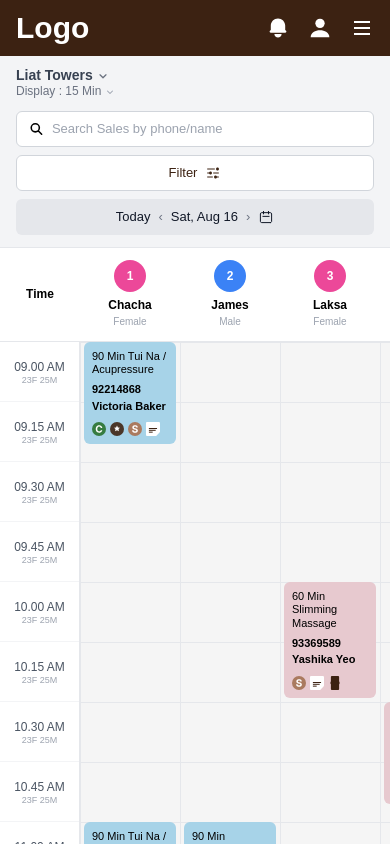
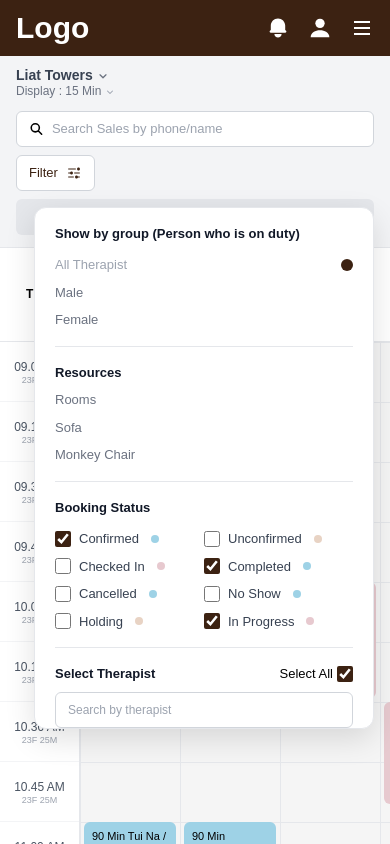
Before and after one commit to Prachi2142001/wellness-booking-management-system-, a React (Create React App) app: page / in a window 390 px wide. Both pictures are taken after a click on the button "Filter". Built offline with nearby package versions, Linux system fonts and the light colour scheme; no server answers.

Commit message:
Implemented filter functionality

```diff
--- a/src/App.css
+++ b/src/App.css
@@ -36,3 +36,17 @@
     transform: rotate(360deg);
   }
 }
+
+.custom-scroll::-webkit-scrollbar {
+  width: 6px;
+}
+
+.custom-scroll::-webkit-scrollbar-track {
+  background: transparent;
+}
+
+.custom-scroll::-webkit-scrollbar-thumb {
+  background-color: #f59e0b;
+  border-radius: 999px;
+  height: 40px;
+}
--- a/src/App.js
+++ b/src/App.js
@@ -1,11 +1,14 @@
 import "./App.css";
 import CalendarPage from "./pages/CalendarPage";
+import { FilterProvider } from "./context/FilterContext";
 
 function App() {
   return (
-    <div className="w-full min-h-screen bg-[#f5f5f5]">
-      <CalendarPage />
-    </div>
+    <FilterProvider>
+      <div className="w-full min-h-screen bg-[#f5f5f5]">
+        <CalendarPage />
+      </div>
+    </FilterProvider>
   );
 }
 
--- a/src/components/calender/BookingCard.js
+++ b/src/components/calender/BookingCard.js
@@ -7,10 +7,11 @@ import StarIcon from "../common/icons/StarIcon";
 
 const BookingCard = ({ booking }) => {
   const statusStyles = {
-    confirmed: "bg-[#A7D3E8]",
-    in_progress: "bg-[#E7C9CF]",
-    cancelled: "bg-[#D1D5DB]",
-  };
+  confirmed: "bg-[#9ED2E6]",
+  in_progress: "bg-[#E7C9CF]",
+  completed: "bg-[#D1D5DB]",
+  cancelled: "bg-[#D1D5DB]",
+};
 
   return (
     <div
--- a/src/components/calender/CalendarGrid.js
+++ b/src/components/calender/CalendarGrid.js
@@ -1,12 +1,32 @@
 import { therapists } from "../../data/therapists";
 import { bookings } from "../../data/bookings";
 import BookingCard from "./BookingCard";
+import { useFilters } from "../../context/FilterContext";
 
 const CalendarGrid = () => {
+  const { filters } = useFilters();
+
   const rows = 32;
   const rowHeight = 60;
   const columnWidth = 100;
 
+  const filteredBookings = bookings.filter((b) => {
+    const matchStatus =
+      filters.status.length === 0 || filters.status.includes(b.status);
+
+    const matchTherapist =
+      filters.therapists.length === 0 ||
+      filters.therapists.includes(b.therapistId);
+
+    const matchSearch =
+      !filters.search ||
+      b.client.toLowerCase().includes(filters.search.toLowerCase()) ||
+      b.phone.includes(filters.search);
+
+    return matchStatus && matchTherapist && matchSearch;
+  });
+
+  // 📍 Position helpers
   const getTop = (time) => {
     const [h, m] = time.split(":").map(Number);
     const totalMinutes = (h - 9) * 60 + m;
@@ -42,7 +62,7 @@ const CalendarGrid = () => {
         }}
       />
 
-      {bookings.map((b) => (
+      {filteredBookings.map((b) => (
         <div
           key={b.id}
           style={{
--- a/src/components/calender/CalenderHeader.js
+++ b/src/components/calender/CalenderHeader.js
@@ -1,9 +1,13 @@
+import { useState } from "react";
 import FilterIcon from "../common/icons/FilterIcon";
 import DropdownIcon from "../common/icons/DropDownIcon";
 import SearchIcon from "../common/icons/SearchIcon";
 import CalendarIcon from "../common/icons/CalenderIcon";
 
+import FilterModal from "./FilterModal";
+
 const CalendarHeader = () => {
+  const [showFilter, setShowFilter] = useState(false);
   return (
     <div className="w-full bg-[#F3F4F6] border-b border-gray-200 px-4 sm:px-6 py-3">
       <div className="flex flex-col gap-3 lg:flex-row lg:items-center lg:justify-between">
@@ -29,10 +33,19 @@ const CalendarHeader = () => {
             />
           </div>
 
-          <button className="flex items-center justify-center gap-2 bg-white border border-gray-300 rounded-md px-3 sm:px-4 h-[36px] text-[13px] text-[#3C2212] font-medium whitespace-nowrap">
-            Filter
-            <FilterIcon />
-          </button>
+          <div className="relative">
+            <button
+              onClick={() => setShowFilter(!showFilter)}
+              className="flex items-center justify-center gap-2 bg-white border border-gray-300 rounded-md px-3 sm:px-4 h-[36px] text-[13px] text-[#3C2212] font-medium whitespace-nowrap"
+            >
+              Filter
+              <FilterIcon />
+            </button>
+            <FilterModal
+              isOpen={showFilter}
+              onClose={() => setShowFilter(false)}
+            />
+          </div>
 
           <div className="flex items-center justify-center gap-2 sm:gap-3 bg-[#E5E7EB] rounded-md px-3 sm:px-4 h-[36px] text-[13px] text-[#111827] whitespace-nowrap">
             <span className="sm:inline font-medium">Today</span>
--- /dev/null
+++ b/src/components/calender/FilterModal.js
@@ -0,0 +1,208 @@
+import { useEffect, useRef } from "react";
+import { useFilters } from "../../context/FilterContext";
+import { therapists } from "../../data/therapists";
+
+const FilterModal = ({ isOpen, onClose }) => {
+  const modalRef = useRef();
+  const { filters, setFilters } = useFilters();
+
+  const statusMap = {
+    Confirmed: "confirmed",
+    Unconfirmed: "unconfirmed",
+    "Checked In": "checked_in",
+    Completed: "completed",
+    Cancelled: "cancelled",
+    "No Show": "no_show",
+    Holding: "holding",
+    "In Progress": "in_progress",
+  };
+
+  const toggleStatus = (status) => {
+    setFilters((prev) => {
+      const exists = prev.status.includes(status);
+
+      return {
+        ...prev,
+        status: exists
+          ? prev.status.filter((s) => s !== status)
+          : [...prev.status, status],
+      };
+    });
+  };
+
+  const toggleTherapist = (id) => {
+    setFilters((prev) => {
+      const exists = prev.therapists.includes(id);
+
+      return {
+        ...prev,
+        therapists: exists
+          ? prev.therapists.filter((t) => t !== id)
+          : [...prev.therapists, id],
+      };
+    });
+  };
+
+  const handleSelectAll = () => {
+    setFilters((prev) => ({
+      ...prev,
+      therapists:
+        prev.therapists.length === therapists.length
+          ? []
+          : therapists.map((t) => t.id),
+    }));
+  };
+
+  const clearFilters = () => {
+    setFilters({
+      status: [],
+      therapists: [],
+      search: "",
+    });
+  };
+
+  useEffect(() => {
+    const handleClickOutside = (e) => {
+      if (modalRef.current && !modalRef.current.contains(e.target)) {
+        onClose();
+      }
+    };
+    document.addEventListener("mousedown", handleClickOutside);
+    return () => document.removeEventListener("mousedown", handleClickOutside);
+  }, [onClose]);
+
+  if (!isOpen) return null;
+
+  return (
+    <div
+      ref={modalRef}
+      className="
+        absolute right-0 top-[52px] z-50
+        w-[340px] sm:w-[360px]
+        bg-white rounded-xl
+        shadow-[0px_10px_30px_rgba(0,0,0,0.12)]
+        border border-[#E5E7EB]
+      "
+    >
+      <div className="max-h-[520px] overflow-y-auto px-5 py-4 custom-scroll">
+        <p className="text-[13px] font-semibold text-[#111827] mb-3">
+          Show by group (Person who is on duty)
+        </p>
+
+        <div className="space-y-2 text-[13px] text-[#6B7280]">
+          <div className="flex justify-between items-center">
+            <span className="text-[#9CA3AF]">All Therapist</span>
+            <div className="w-3 h-3 bg-[#3C2212] rounded-full"></div>
+          </div>
+          <div>Male</div>
+          <div>Female</div>
+        </div>
+
+        <div className="border-t border-[#E5E7EB] my-4"></div>
+
+        <p className="text-[13px] font-semibold text-[#111827] mb-2">
+          Resources
+        </p>
+
+        <div className="space-y-2 text-[13px] text-[#6B7280]">
+          <div>Rooms</div>
+          <div>Sofa</div>
+          <div>Monkey Chair</div>
+        </div>
+
+        <div className="border-t border-[#E5E7EB] my-4"></div>
+
+        <p className="text-[13px] font-semibold text-[#111827] mb-3">
+          Booking Status
+        </p>
+
+        <div className="grid grid-cols-2 gap-y-2 text-[13px] text-[#374151]">
+          {[
+            ["Confirmed", "#9ED2E6"],
+            ["Unconfirmed", "#E8D3C4"],
+            ["Checked In", "#E7C9CF"],
+            ["Completed", "#9ED2E6"],
+            ["Cancelled", "#9ED2E6"],
+            ["No Show", "#9ED2E6"],
+            ["Holding", "#E8D3C4"],
+            ["In Progress", "#E7C9CF"],
+          ].map(([label, color]) => {
+            const value = statusMap[label];
+
+            return (
+              <label key={label} className="flex items-center gap-2">
+                <input
+                  type="checkbox"
+                  checked={filters.status.includes(value)}
+                  onChange={() => toggleStatus(value)}
+                  className="w-4 h-4 accent-[#3C2212] cursor-pointer"
+                />
+                <span>{label}</span>
+                <span
+                  className="w-2 h-2 rounded-full ml-1"
+                  style={{ backgroundColor: color }}
+                />
+              </label>
+            );
+          })}
+        </div>
+
+        <div className="border-t border-[#E5E7EB] my-4"></div>
+
+        <div className="flex justify-between items-center mb-2">
+          <span className="text-[13px] font-semibold text-[#111827]">
+            Select Therapist
+          </span>
+
+          <label className="flex items-center gap-1 text-[13px]">
+            Select All
+            <input
+              type="checkbox"
+              checked={filters.therapists.length === 0}
+              onChange={() =>
+                setFilters((prev) => ({
+                  ...prev,
+                  therapists:
+                    prev.therapists.length === 0
+                      ? therapists.map((t) => t.id)
+                      : [],
+                }))
+              }
+              className="w-4 h-4 accent-[#3C2212]"
+            />
+          </label>
+        </div>
+
+        <input
+          type="text"
+          placeholder="Search by therapist"
+          value={filters.search}
+          onChange={(e) =>
+            setFilters((prev) => ({
+              ...prev,
+              search: e.target.value,
+            }))
+          }
+          className="
+            w-full
+            border border-[#D1D5DB]
+            rounded-md
+            px-3 py-2
+            text-[12px]
+            outline-none
+            focus:border-[#3C2212]
+          "
+        />
+
+        <p
+          onClick={clearFilters}
+          className="mt-4 text-[13px] text-[#EA580C] font-medium cursor-pointer"
+        >
+          Clear Filter (Return to Default)
+        </p>
+      </div>
+    </div>
+  );
+};
+
+export default FilterModal;
--- /dev/null
+++ b/src/context/FilterContext.js
@@ -0,0 +1,19 @@
+import { createContext, useContext, useState } from "react";
+
+const FilterContext = createContext();
+
+export const FilterProvider = ({ children }) => {
+  const [filters, setFilters] = useState({
+    status: ["confirmed", "in_progress", "completed", "canceled"],
+    therapists: [],
+    search: "",
+  });
+
+  return (
+    <FilterContext.Provider value={{ filters, setFilters }}>
+      {children}
+    </FilterContext.Provider>
+  );
+};
+
+export const useFilters = () => useContext(FilterContext);
--- a/src/data/bookings.js
+++ b/src/data/bookings.js
@@ -62,7 +62,7 @@ export const bookings = [
     service: "60 Min Tui Na for Kids",
     phone: "93369589",
     client: "Gerald Tan",
-    status: "cancelled",
+    status: "completed",
     tags: ["C", "S", "star"],
   },
   {
```
Lines whose indentation alone changed are shown as unchanged.
